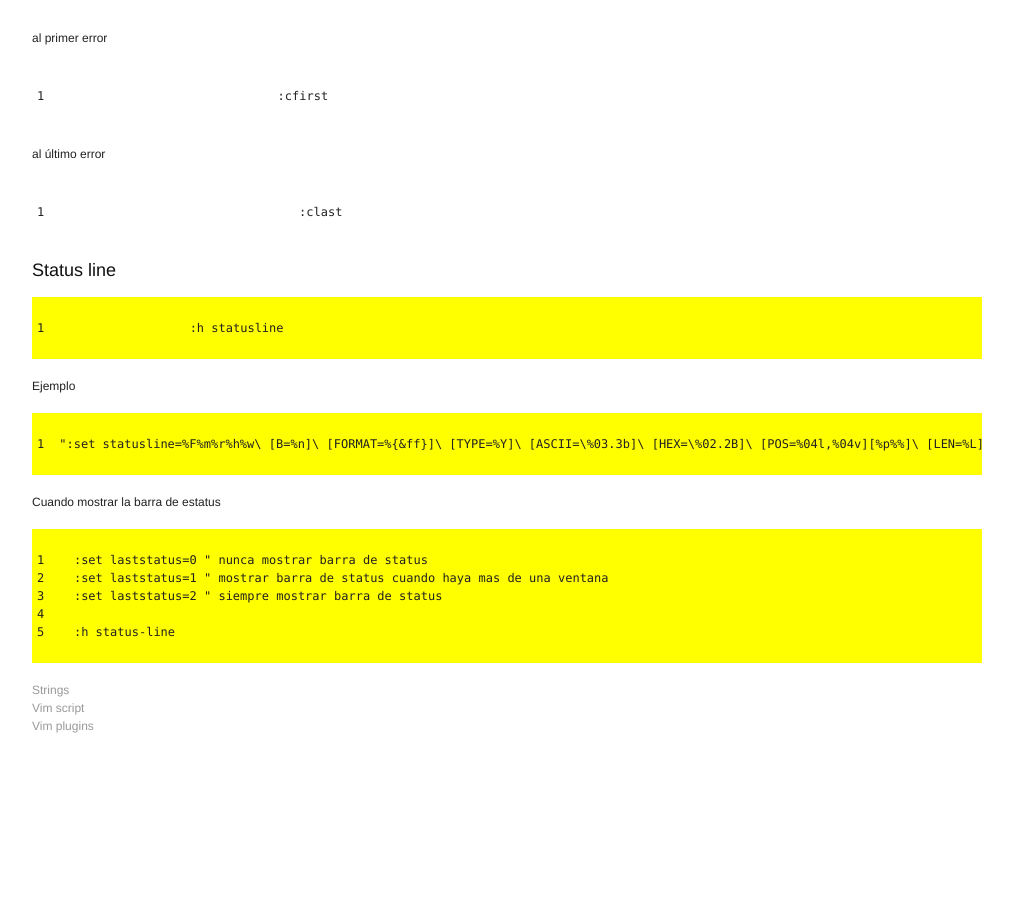
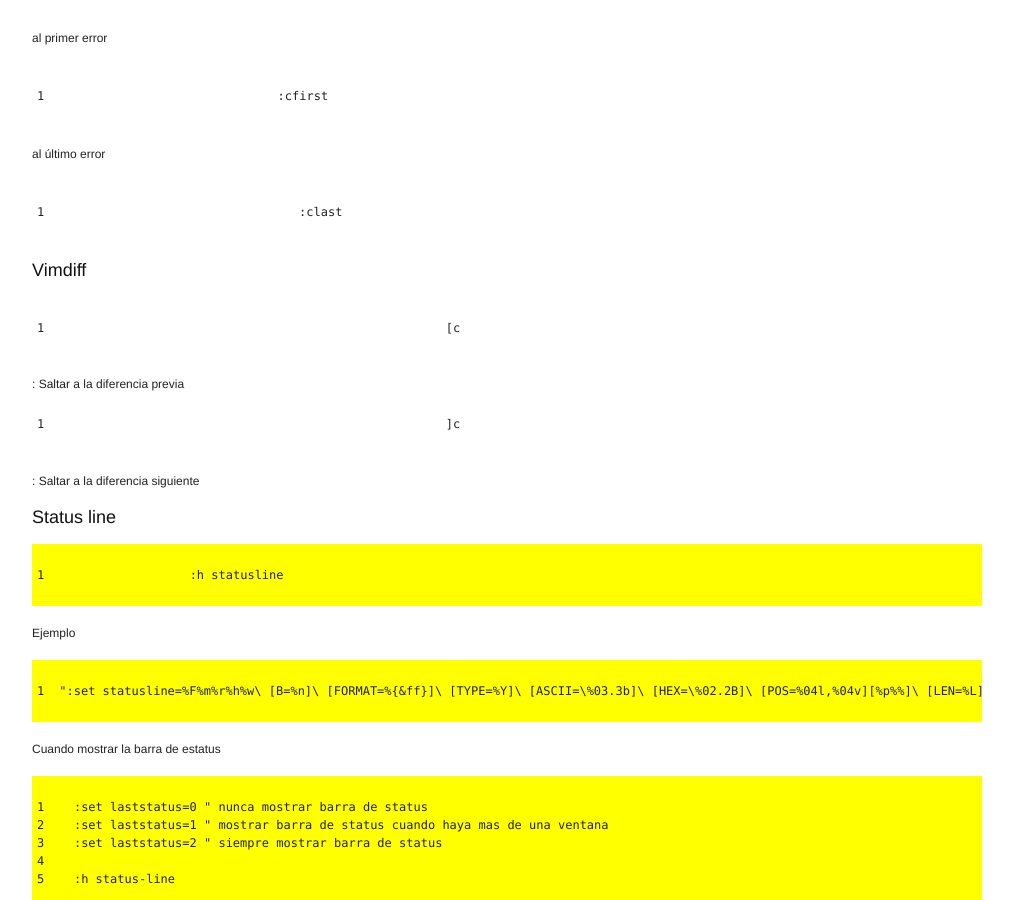
Before and after one commit to juanpabloaj/juanpabloaj.github.com, a Jekyll site: the page built from wiki/vim.markdown, in a window 1280 px wide and 900 px high, scrolled down 4259 px. Shown: the whole window, without its empty margins (133-1146 px from the left). Built offline with Jekyll 4.4.1, drawn with Linux system fonts in a browser that asks for light colours; Markdown is read by kramdown in place of the engine named in the settings; before the commit the page ends 5012 px from its top, so only the background shows below that.

Commit message:
vimdiff && reflog

```diff
--- /dev/null
+++ b/_includes/gitDiffStat.markdown
@@ -0,0 +1,2 @@
+ wiki/git.md       |    4 ++++
+ wiki/vim.markdown |    5 +++++
--- a/wiki/vim.markdown
+++ b/wiki/vim.markdown
@@ -152,6 +152,11 @@ al primer error
 al último error
 `:clast`
 
+### Vimdiff
+
+`[c`: Saltar a la diferencia previa
+`]c`: Saltar a la diferencia siguiente
+
 ### Status line
 
 	:h statusline
```
Also changed, not shown: wiki/git.md (+4 -0 lines).
